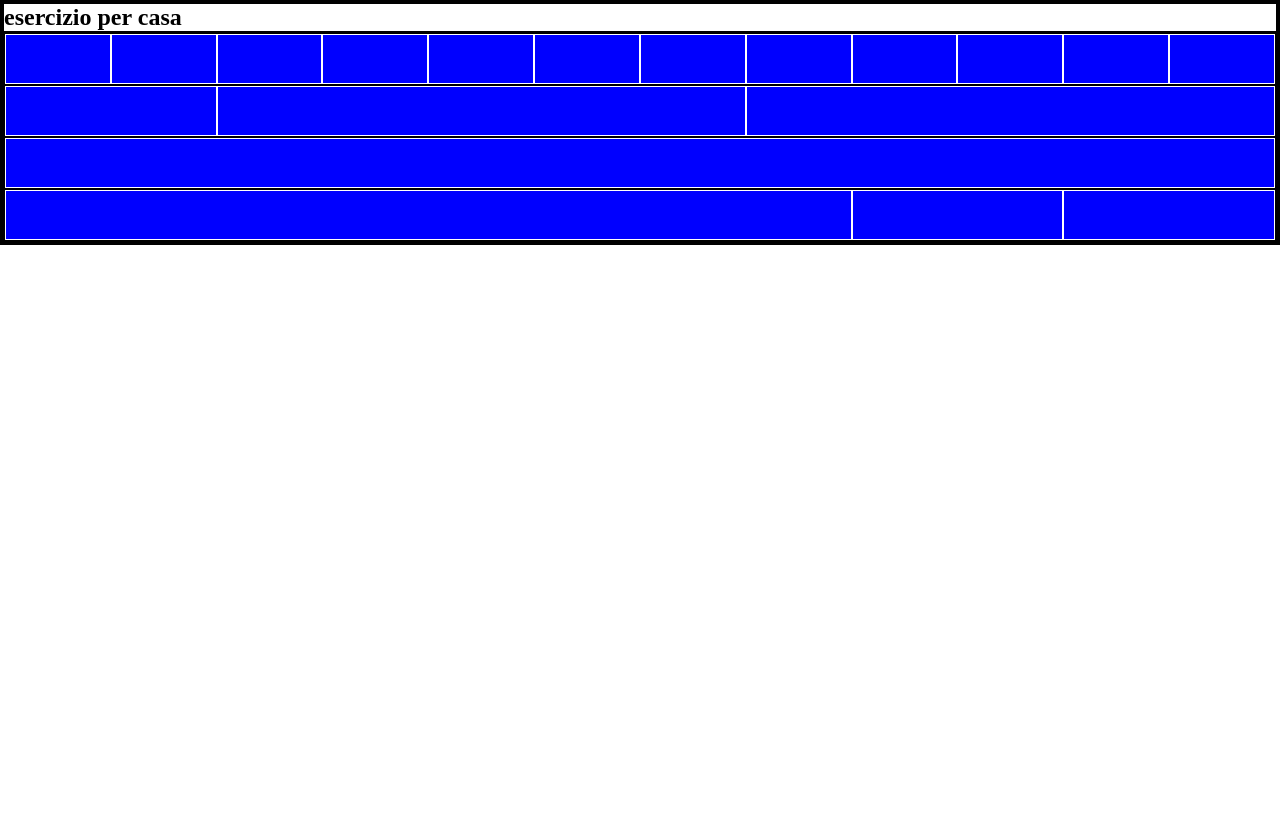
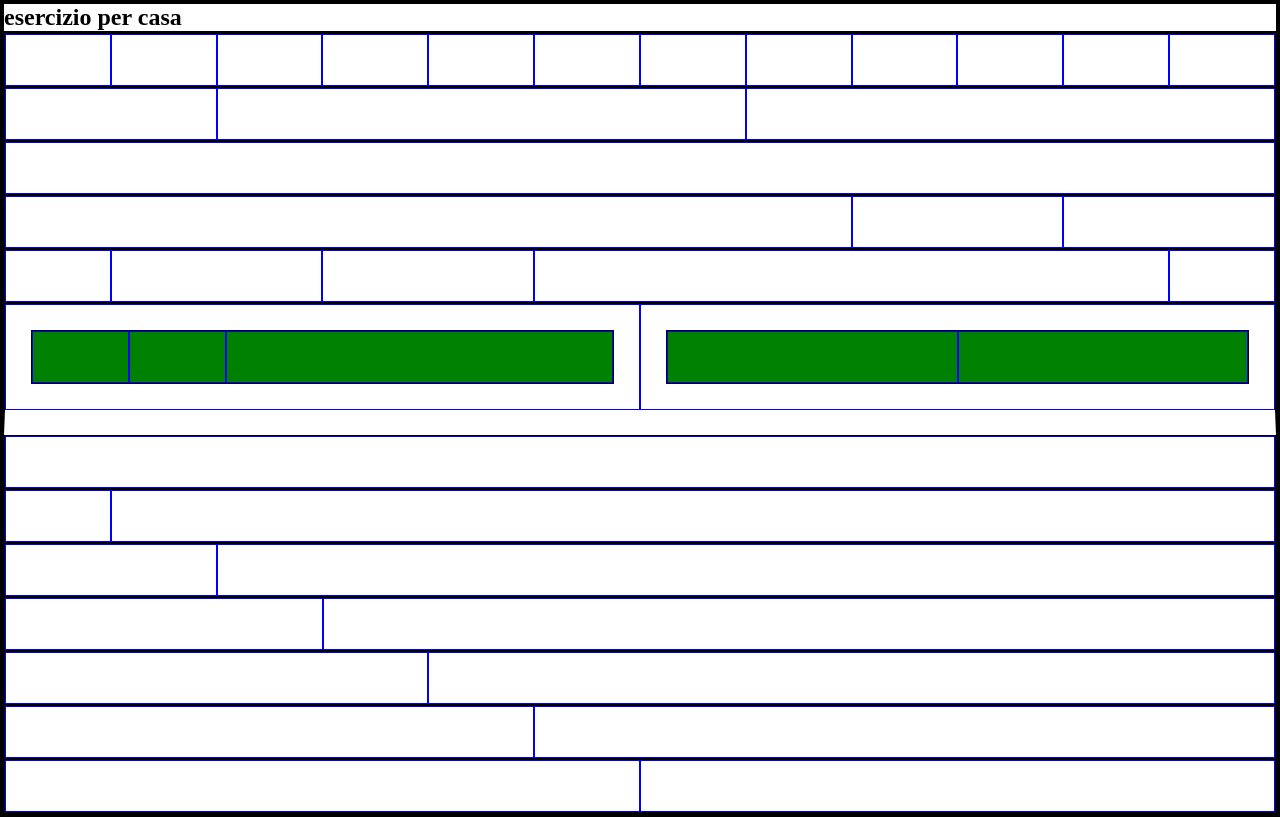
Before and after one commit to MatteoGiuntella/html-css-12bool, a plain HTML site: page index.html in a window 1280 px wide. Drawn offline with Linux system fonts and the light colour scheme.

Commit message:
first section finish

```diff
--- a/css/framework.css
+++ b/css/framework.css
@@ -11,9 +11,8 @@
 
 [class*="col-"] {
     flex: 0 0 auto;
-    background-color: blue;
-    border: 1px solid white;
-    min-height: 50px;
+    border: 1px solid blue;
+    padding: 25px;
 }
 
 /* col flessibile */
--- a/css/style.css
+++ b/css/style.css
@@ -25,6 +25,13 @@ a{
 
 /* header */
 
+.green{
+    background-color: green;
+}
+.bottom{
+    border-bottom: 25px solid white;
+}
+
 
 
 
--- a/index.html
+++ b/index.html
@@ -50,6 +50,58 @@
           <div class="col-2"></div>
           <div class="col-2"></div>
         </div>
+        <div class="row">
+          <div class="col-1"></div>
+          <div class="col-2"></div>
+          <div class="col-2"></div>
+          <div class="col-6"></div>
+          <div class="col-1"></div>
+        </div>
+        <div class="row bottom">
+          <div class="col-6">
+              <div class="row">
+                <div class="col-2 green"></div>
+                <div class="col-2 green"></div>
+                <div class="col-8 green"></div>
+              </div>
+
+          </div>
+          <div class="col-6">
+            <div class="row">
+              <div class="col-6 green"></div>
+              <div class="col-6 green"></div>
+            </div>
+          </div>
+
+        </div>
+        <div class="row">
+          <div class="col-12"></div>
+        </div>
+        <div class="row">
+          <div class="col-1"></div>
+          <div class="col-11"></div>
+        </div>
+        <div class="row">
+          <div class="col-2"></div>
+          <div class="col-10"></div>
+        </div>
+        <div class="row">
+          <div class="col-3"></div>
+          <div class="col-9"></div>
+        </div>
+        <div class="row">
+          <div class="col-4"></div>
+          <div class="col-8"></div>
+        </div>
+        <div class="row">
+          <div class="col-5"></div>
+          <div class="col-7"></div>
+        </div>
+        <div class="row">
+          <div class="col-6"></div>
+          <div class="col-6"></div>
+        </div>
+
 
 
       </div>
```
